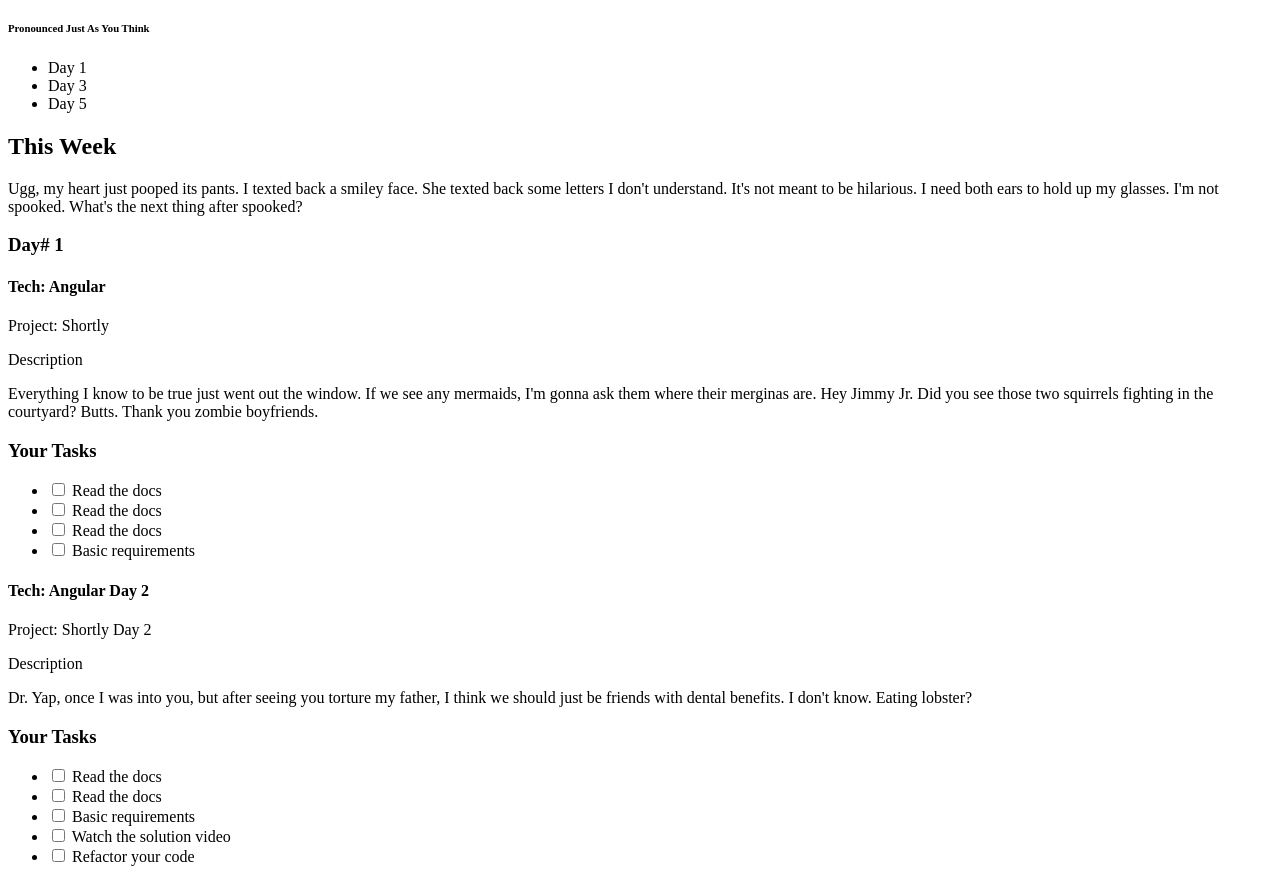
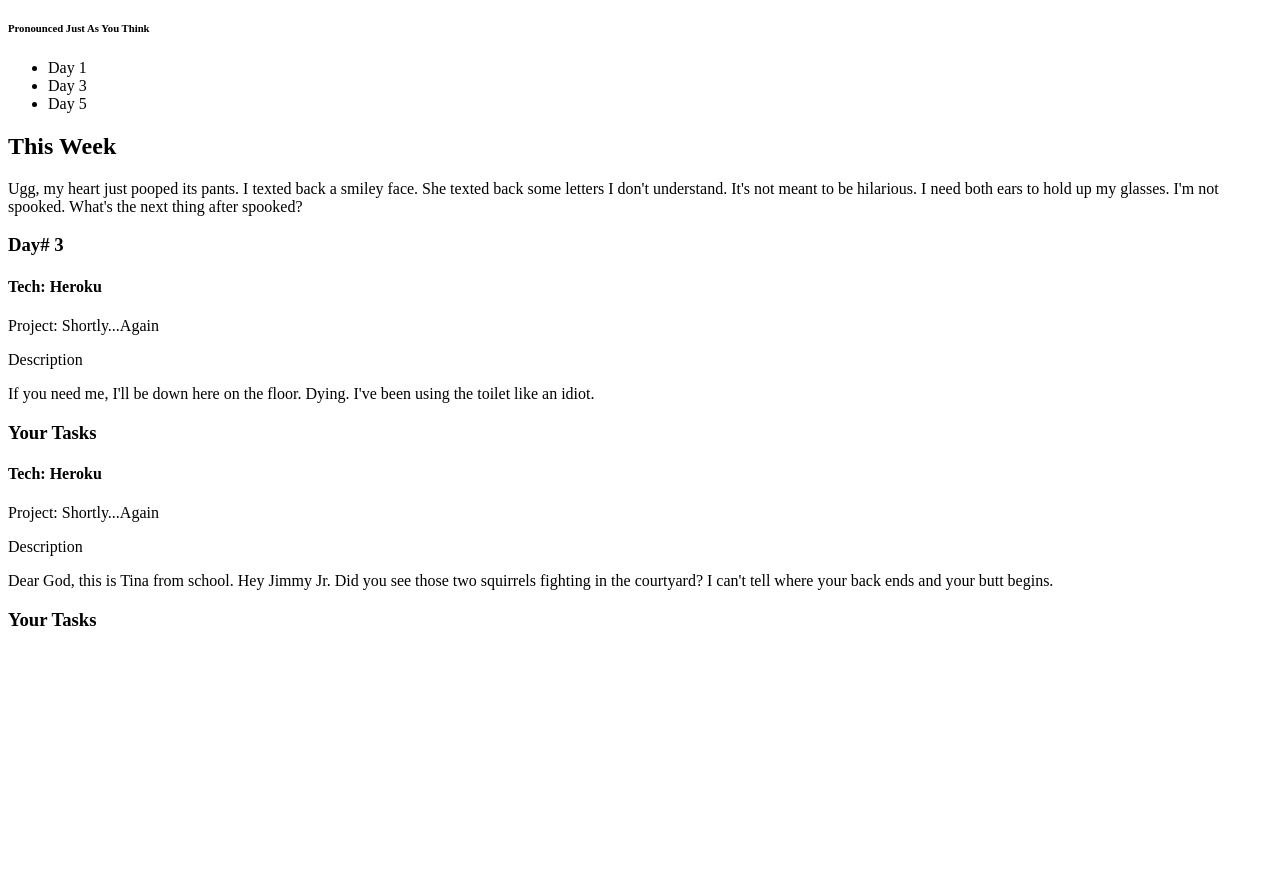
Before and after one commit to mfrazie2/curric-sched, a plain HTML site: page public/index.html in a window 1280 px wide. Shown: the part 48-930 px from the top of the page. After the commit the page ends 800 px from the top, so only its background shows below. Drawn offline with nearby package versions, Linux system fonts and the light colour scheme.

Commit message:
Added hardcoded filtering for days of the week. Will refactor to let user choose.

```diff
--- a/public/app/app.js
+++ b/public/app/app.js
@@ -58,36 +58,36 @@ angular.module('curric-sched', [])
         }
       ]
     },
-    // {
-    //   day: 3,
-    //   lessons: [
-    //     {
-    //       tech: 'Heroku',
-    //       project: 'Shortly...Again',
-    //       description: 'If you need me, I\'ll be down here on the floor. Dying. I\'ve been using the toilet like an idiot.'
-    //     },
-    //     {
-    //       tech: 'Heroku',
-    //       project: 'Shortly...Again',
-    //       description: 'Dear God, this is Tina from school. Hey Jimmy Jr. Did you see those two squirrels fighting in the courtyard? I can\'t tell where your back ends and your butt begins.'
-    //     }
-    //   ]
-    // },
-    // {
-    //   day: 5,
-    //   lessons: [
-    //     {
-    //       tech: 'Authentication',
-    //       project: 'Shortly...Last time I swear',
-    //       description: 'You\'re right. I\'m a firestarter and a jinx. I\'m going to destroy this whole family. Just when I think I\'m out, those cheeks pull me right back in. There is one place I like to go.'
-    //     },
-    //     {
-    //       tech: 'Authentication',
-    //       project: 'Shortly...Last time I swear',
-    //       description: 'The boys\' locker room. You can only see up to their ankles. Not if you\'re a fish. Time for the charm bomb to explode. Explore the morgue?'
-    //     }
-    //   ]
-    // }
+    {
+      day: 3,
+      lessons: [
+        {
+          tech: 'Heroku',
+          project: 'Shortly...Again',
+          description: 'If you need me, I\'ll be down here on the floor. Dying. I\'ve been using the toilet like an idiot.'
+        },
+        {
+          tech: 'Heroku',
+          project: 'Shortly...Again',
+          description: 'Dear God, this is Tina from school. Hey Jimmy Jr. Did you see those two squirrels fighting in the courtyard? I can\'t tell where your back ends and your butt begins.'
+        }
+      ]
+    },
+    {
+      day: 5,
+      lessons: [
+        {
+          tech: 'Authentication',
+          project: 'Shortly...Last time I swear',
+          description: 'You\'re right. I\'m a firestarter and a jinx. I\'m going to destroy this whole family. Just when I think I\'m out, those cheeks pull me right back in. There is one place I like to go.'
+        },
+        {
+          tech: 'Authentication',
+          project: 'Shortly...Last time I swear',
+          description: 'The boys\' locker room. You can only see up to their ankles. Not if you\'re a fish. Time for the charm bomb to explode. Explore the morgue?'
+        }
+      ]
+    }
     ]
   };
 }])
--- a/public/index.html
+++ b/public/index.html
@@ -16,7 +16,7 @@
         <h2> This Week </h2>
         <p> {{ goal }} </p>
 
-        <div ng-repeat='day in week.sprints'>
+        <div ng-repeat='day in week.sprints | filter: {day : "3"}'>
           <h3> Day# {{ day.day}} </h3>
           <div ng-repeat='lesson in day.lessons'>
             <h4> Tech: {{ lesson.tech }} </h4>
```
